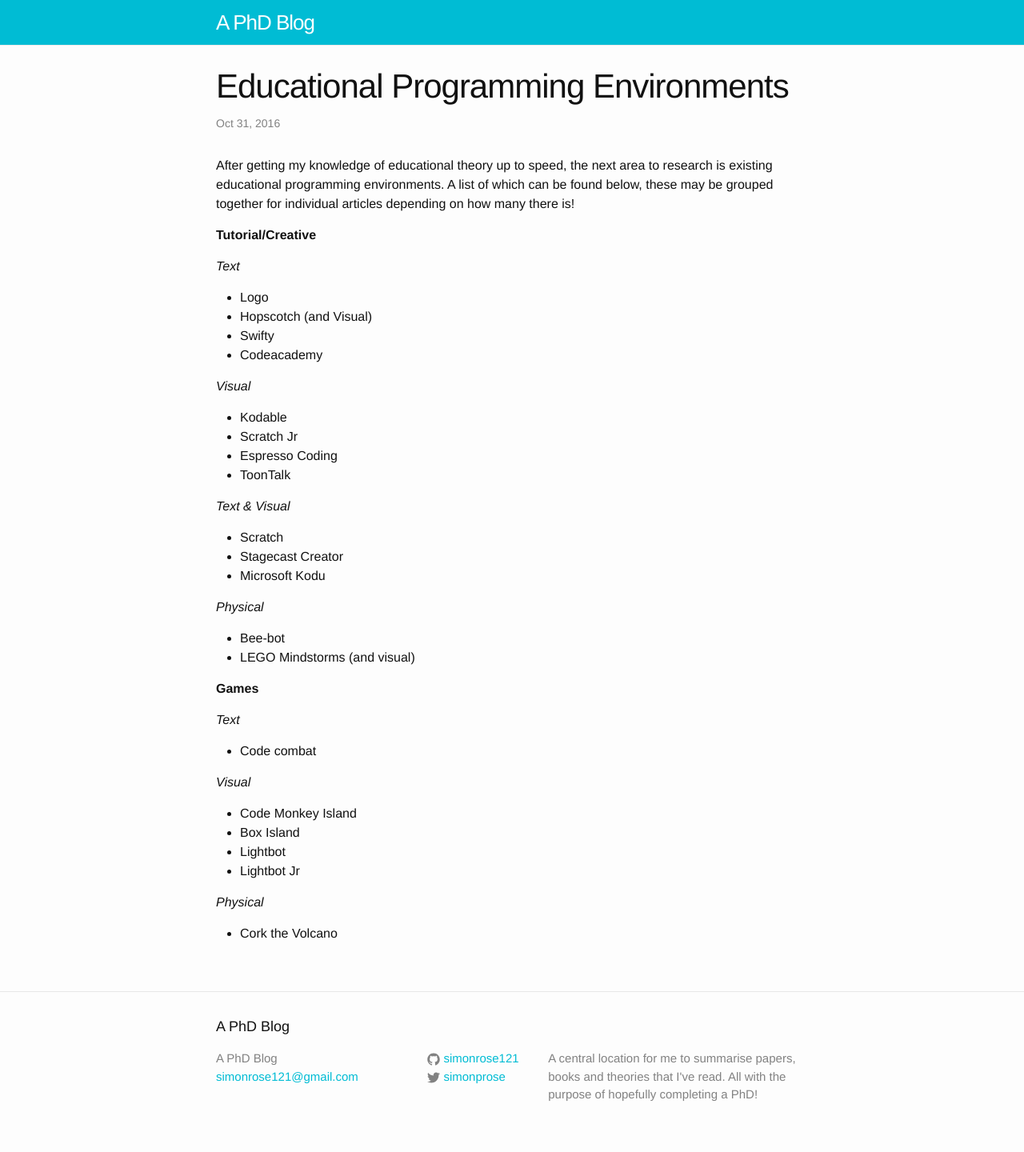
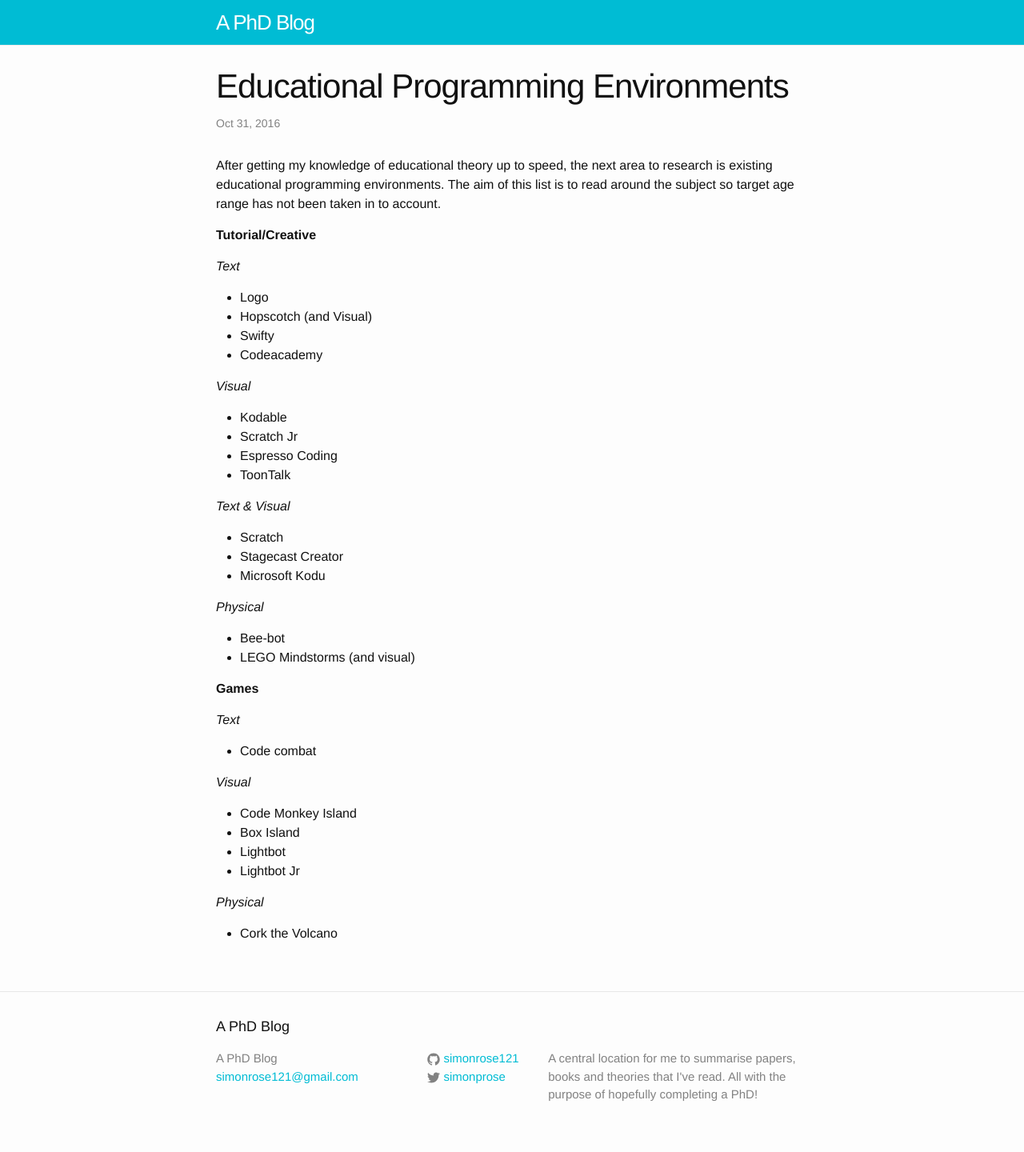
Before and after one commit to simonrose121/phd, a Jekyll site: the page built from _posts/2016-10-31-programming-environments.md, in a window 1280 px wide. Shown: the whole page at 80% size. Built offline with Jekyll 4.4.1, drawn with Linux system fonts in a browser that asks for light colours.

Commit message:
Adjust opening paragraph

```diff
--- a/_posts/2016-10-31-programming-environments.md
+++ b/_posts/2016-10-31-programming-environments.md
@@ -5,7 +5,7 @@
 categories: programming-environments
 ---
 
-After getting my knowledge of educational theory up to speed, the next area to research is existing educational programming environments. A list of which can be found below, these may be grouped together for individual articles depending on how many there is!
+After getting my knowledge of educational theory up to speed, the next area to research is existing educational programming environments. The aim of this list is to read around the subject so target age range has not been taken in to account.
 
 **Tutorial/Creative**
 
```
